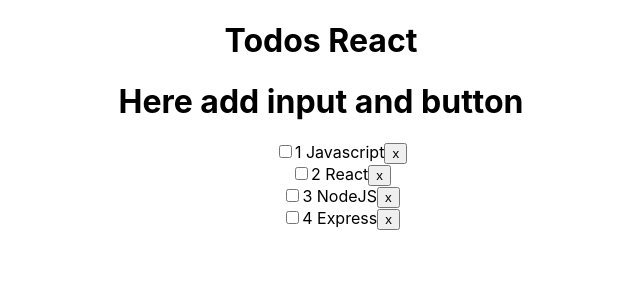
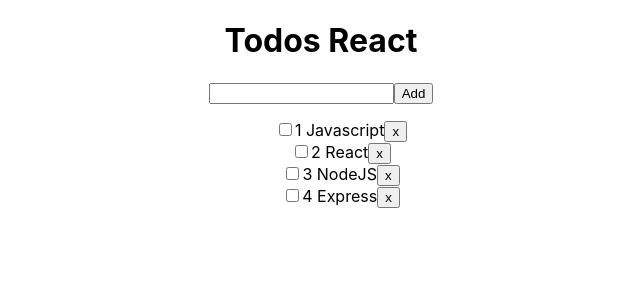
Before and after one commit to Racenna/TodoReact, a React (Create React App) app: page / in a window 1280 px wide. Shown: the top 300 px of the page, without its empty margins (319-959 px from the left). Built offline with nearby package versions, Linux system fonts and the light colour scheme.

Commit message:
Add input field and button

```diff
--- a/src/App.js
+++ b/src/App.js
@@ -6,10 +6,10 @@ import "./App.css";
 
 function App() {
   const [todos, setTodos] = useState([
-    { id: 1, completed: false, title: "Javascript" },
-    { id: 2, completed: false, title: "React" },
-    { id: 3, completed: false, title: "NodeJS" },
-    { id: 4, completed: false, title: "Express" }
+    { id: Date.now() + 1, completed: false, title: "Javascript" },
+    { id: Date.now() + 2, completed: false, title: "React" },
+    { id: Date.now() + 3, completed: false, title: "NodeJS" },
+    { id: Date.now() + 4, completed: false, title: "Express" }
   ]);
 
   function changeTodo(id) {
@@ -28,12 +28,29 @@ function App() {
     setTodos(todos.filter(todo => todo.id !== id));
   }
 
+  function todoAdd(title) {
+    setTodos(
+      // todos.push({
+      //   id: Date.now(),
+      //   completed: false,
+      //   title
+      // })
+      todos.concat([
+        {
+          id: Date.now(),
+          completed: false,
+          title
+        }
+      ])
+    );
+  }
+
   return (
     <Context.Provider value={{ deleteTodo }}>
       <div className="App">
         <h1>Todos React</h1>
 
-        <TodoAdd />
+        <TodoAdd onCreate={todoAdd} />
         {todos.length ? (
           <TodoList todos={todos} onChange={changeTodo} />
         ) : (
--- a/src/Todo/TodoAdd.js
+++ b/src/Todo/TodoAdd.js
@@ -1,9 +1,27 @@
-import React from "react";
+import React, { useState } from "react";
+import PropTypes from "prop-types";
 
-export default function TodoAdd() {
+function TodoAdd({ onCreate }) {
+  const [value, setValue] = useState([]);
+
+  function submitHandler(e) {
+    e.preventDefault();
+
+    if (value.trim()) {
+      onCreate(value);
+      setValue("");
+    }
+  }
   return (
-    <div>
-      <h1>Here add input and button</h1>
-    </div>
+    <form onSubmit={submitHandler}>
+      <input value={value} onChange={e => setValue(e.target.value)} />
+      <button type="submit">Add</button>
+    </form>
   );
 }
+
+TodoAdd.propTypes = {
+  onCreate: PropTypes.func.isRequired
+};
+
+export default TodoAdd;
```
